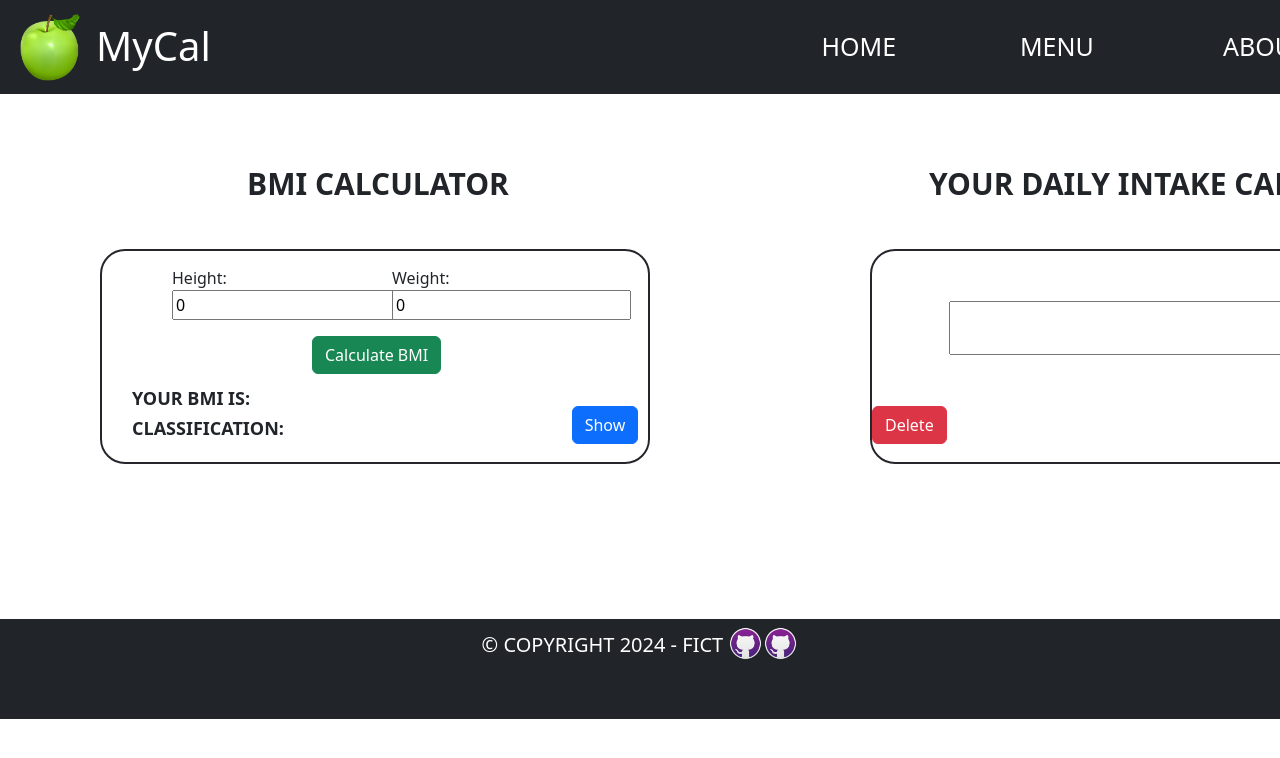
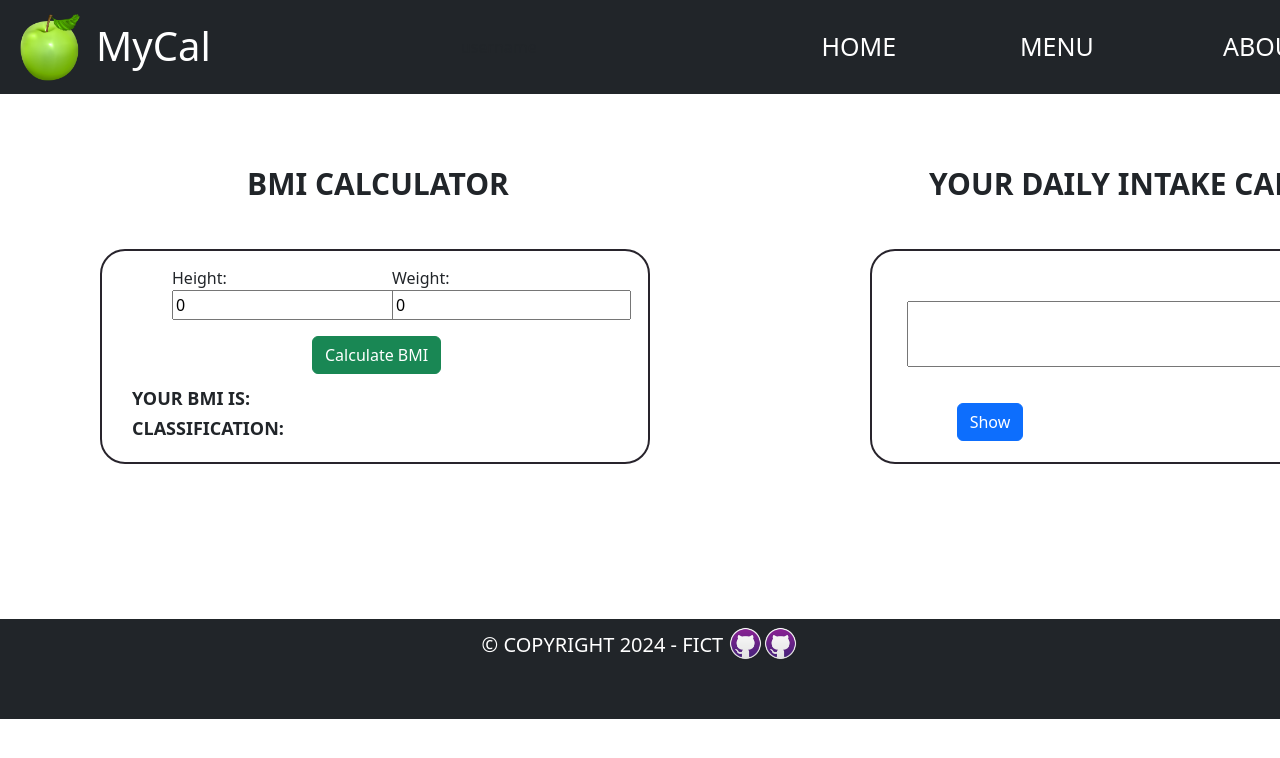
Before and after one commit to jordanoskidavid/MyCal, an Angular app in the folder frontend/Angular-MyCal/: page / in a window 1280 px wide. Shown: the top 758 px of the page. Built offline with nearby package versions, Linux system fonts and the light colour scheme.

Commit message:
Did the API

```diff
--- a/frontend/Angular-MyCal/src/app/calorie-show/calorie-show.component.css
+++ b/frontend/Angular-MyCal/src/app/calorie-show/calorie-show.component.css
@@ -12,16 +12,21 @@
 #textarea-show {
   position: relative;
   top: 80px;
-  left: 77px;
+  left: 35px;
+  text-align: center;
+  font-size: 20px;
+  justify-content: center;
+
 }
 #delete-button{
   position: relative;
-  top: 125px;
+  top: 110px;
+  left: 420px;
 }
 #show-button{
   position: relative;
-  top: 125px;
-  left: -375px;
+  top: 110px;
+  left: 10px;
 }
 .daily-intake-calorie{
   position: relative;
--- a/frontend/Angular-MyCal/src/app/calorie-show/calorie-show.component.html
+++ b/frontend/Angular-MyCal/src/app/calorie-show/calorie-show.component.html
@@ -1,9 +1,9 @@
 <div class="calorie-show">
   <p class="daily-intake-calorie">Your daily intake calories</p>
   <form action="">
-    <textarea name="showing-daily-calories" id="textarea-show" cols="50" rows="2">
+    <textarea name="showing-daily-calories" id="textarea-show" cols="50" rows="2">{{ totalCalories }}
     </textarea>
     <button type="submit" id="delete-button" class="btn btn-danger" (click)="onDeleteAllCalories()">Delete</button>
-    <button type="submit" id="show-button" class="btn btn-primary">Show</button>
+    <button type="button" id="show-button" class="btn btn-primary" (click)="onShowTotalCalories()">Show</button>
   </form>
 </div>
--- a/frontend/Angular-MyCal/src/app/calorie-show/calorie-show.component.ts
+++ b/frontend/Angular-MyCal/src/app/calorie-show/calorie-show.component.ts
@@ -8,6 +8,7 @@ import { catchError } from 'rxjs/operators';
   styleUrl: './calorie-show.component.css'
 })
 export class CalorieShowComponent {
+  totalCalories: number | undefined;
   constructor(private http: HttpClient) {}
 
   async onDeleteAllCalories() {
@@ -28,4 +29,22 @@ export class CalorieShowComponent {
       // Handle error, show message, etc.
     }
   }
+
+  async onShowTotalCalories() {
+    try {
+      const response = await firstValueFrom(
+        this.http.get<any>('http://localhost:3000/api/calculateTotalCalories')
+          .pipe(
+            catchError(error => {
+              throw new Error(error.message);
+            })
+          )
+      );
+
+      this.totalCalories = response.totalCalories.toFixed(2);
+    } catch (error) {
+      console.error('Error calculating total calories', error);
+      // Handle error, show message, etc.
+    }
+  }
 }
```
Also changed, not shown: 1 other file (tests, documents, lock files or other folders).
